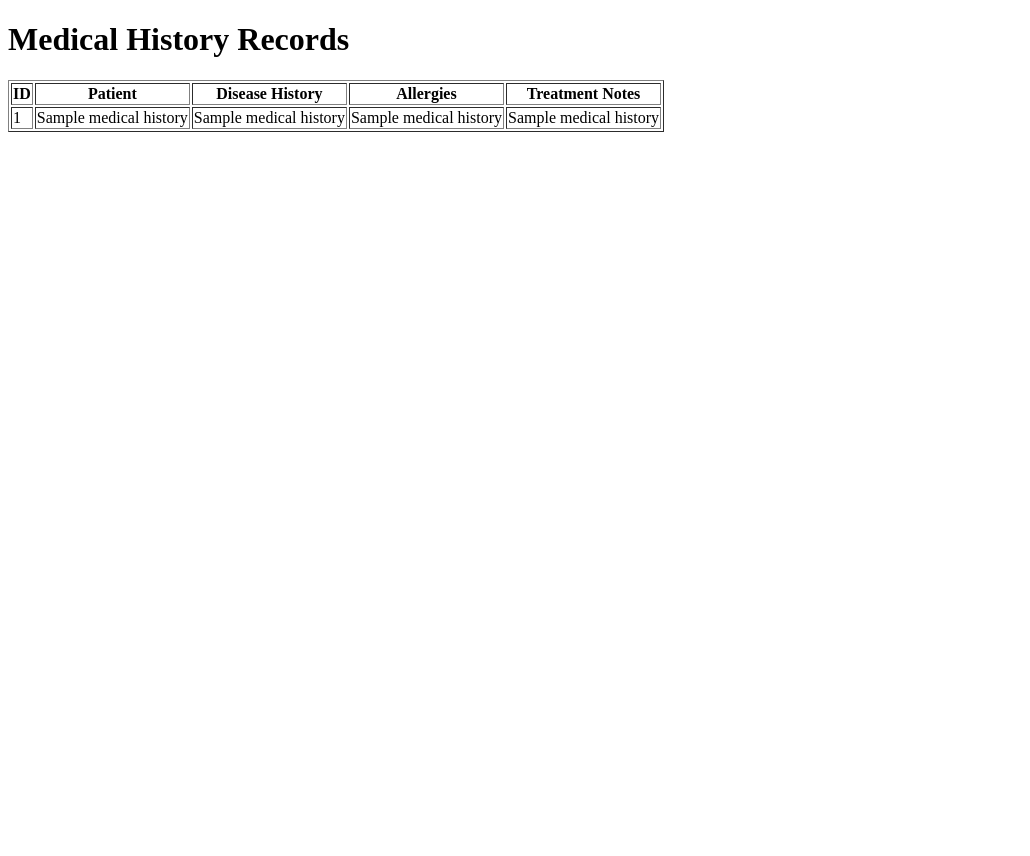
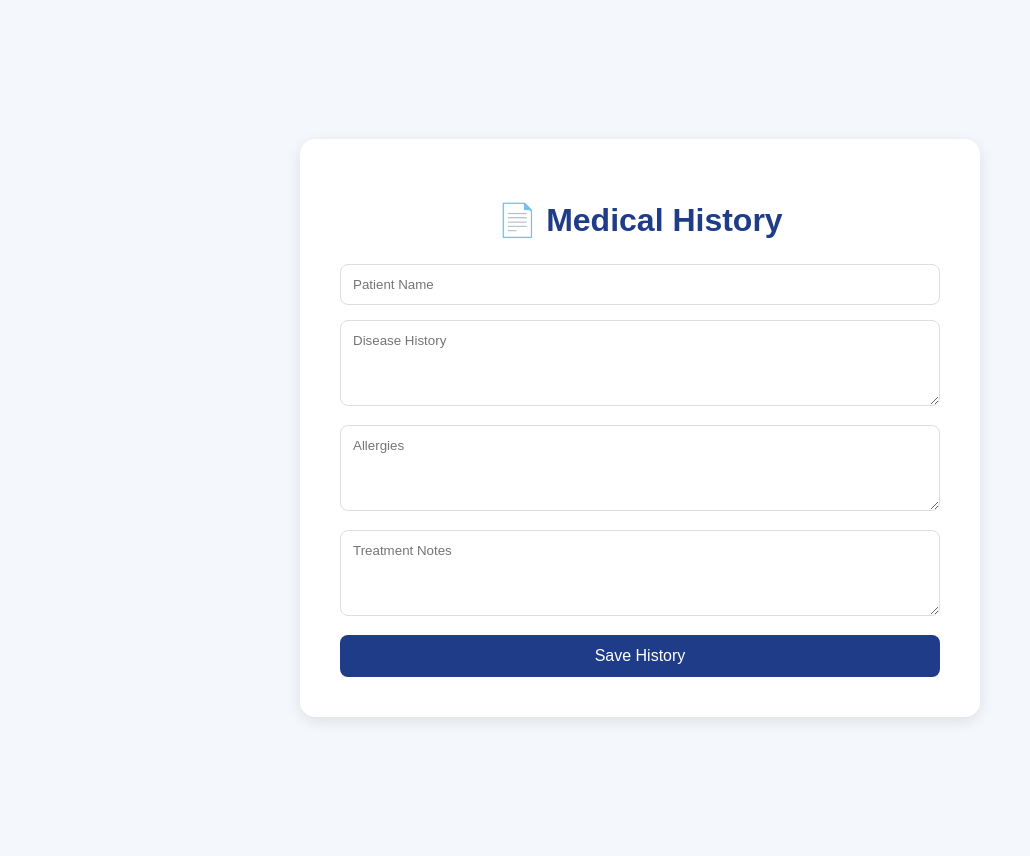
Before and after one commit to swathi04721/Hospital-Management-System, a Flask app: page /view_medical_history in a window 1280 px wide. Shown: the whole page, without its empty margins (0-1030 px from the left). Before the commit the page ends 132 px from the top, so only its background shows below. Run offline with Flask 3, Linux system fonts and the light colour scheme; a database or web service that is not in the repository returns one stand-in record (values such as "Sample title"); some libraries are stand-ins or nearby versions.

Commit message:
improved medical history form

```diff
--- a/templates/view_medical_history.html
+++ b/templates/view_medical_history.html
@@ -1,35 +1,99 @@
 <!DOCTYPE html>
 <html>
 <head>
-    <title>Medical History Records</title>
+    <title>Medical History</title>
+
+    <style>
+
+        body{
+            font-family:Arial, sans-serif;
+            background:#f4f7fc;
+            display:flex;
+            justify-content:center;
+            align-items:center;
+            min-height:100vh;
+            padding:20px;
+        }
+
+        .container{
+            background:white;
+            padding:40px;
+            width:600px;
+            border-radius:15px;
+            box-shadow:0 4px 15px rgba(0,0,0,0.1);
+        }
+
+        h1{
+            text-align:center;
+            color:#1f3c88;
+            margin-bottom:25px;
+        }
+
+        input, textarea{
+            width:100%;
+            padding:12px;
+            margin-bottom:15px;
+            border:1px solid #ddd;
+            border-radius:8px;
+            box-sizing:border-box;
+            font-family:Arial, sans-serif;
+        }
+
+        textarea{
+            resize:vertical;
+        }
+
+        button{
+            width:100%;
+            padding:12px;
+            background:#1f3c88;
+            color:white;
+            border:none;
+            border-radius:8px;
+            cursor:pointer;
+            font-size:16px;
+        }
+
+        button:hover{
+            background:#3056b3;
+        }
+
+    </style>
+
 </head>
+
 <body>
 
-<h1>Medical History Records</h1>
+<div class="container">
 
-<table border="1">
+    <h1>📄 Medical History</h1>
 
-<tr>
-    <th>ID</th>
-    <th>Patient</th>
-    <th>Disease History</th>
-    <th>Allergies</th>
-    <th>Treatment Notes</th>
-</tr>
+    <form action="/add_medical_history" method="POST">
 
-{% for record in records %}
+        <input type="text"
+               name="patient_name"
+               placeholder="Patient Name"
+               required>
 
-<tr>
-    <td>{{ record[0] }}</td>
-    <td>{{ record[1] }}</td>
-    <td>{{ record[2] }}</td>
-    <td>{{ record[3] }}</td>
-    <td>{{ record[4] }}</td>
-</tr>
+        <textarea name="disease_history"
+                  placeholder="Disease History"
+                  rows="4"></textarea>
 
-{% endfor %}
+        <textarea name="allergies"
+                  placeholder="Allergies"
+                  rows="4"></textarea>
 
-</table>
+        <textarea name="treatment_notes"
+                  placeholder="Treatment Notes"
+                  rows="4"></textarea>
+
+        <button type="submit">
+            Save History
+        </button>
+
+    </form>
+
+</div>
 
 </body>
 </html>
```
